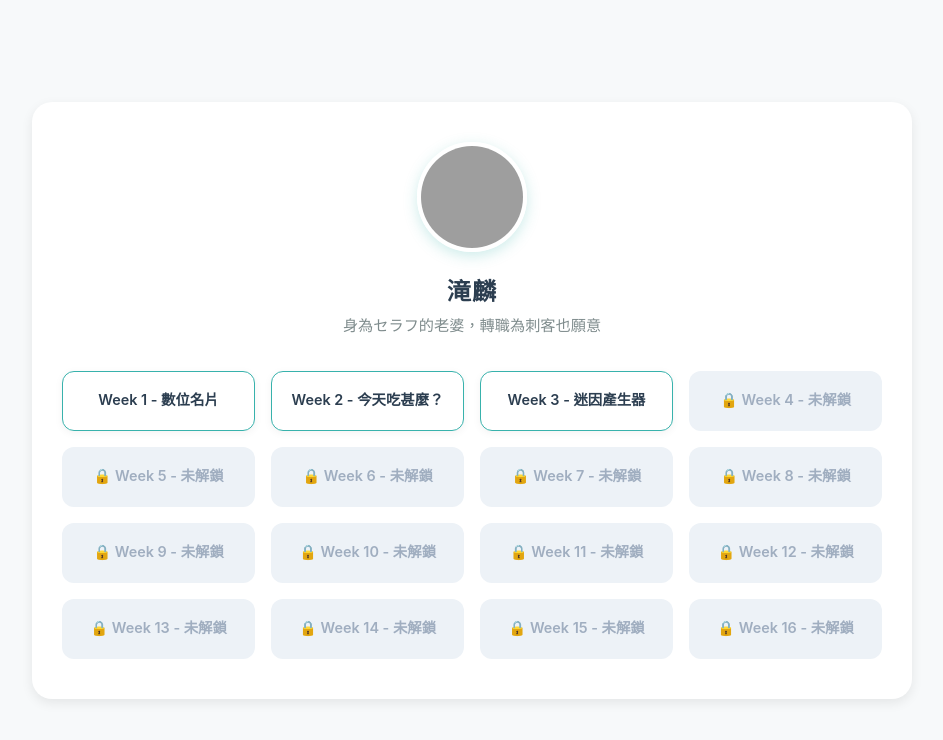
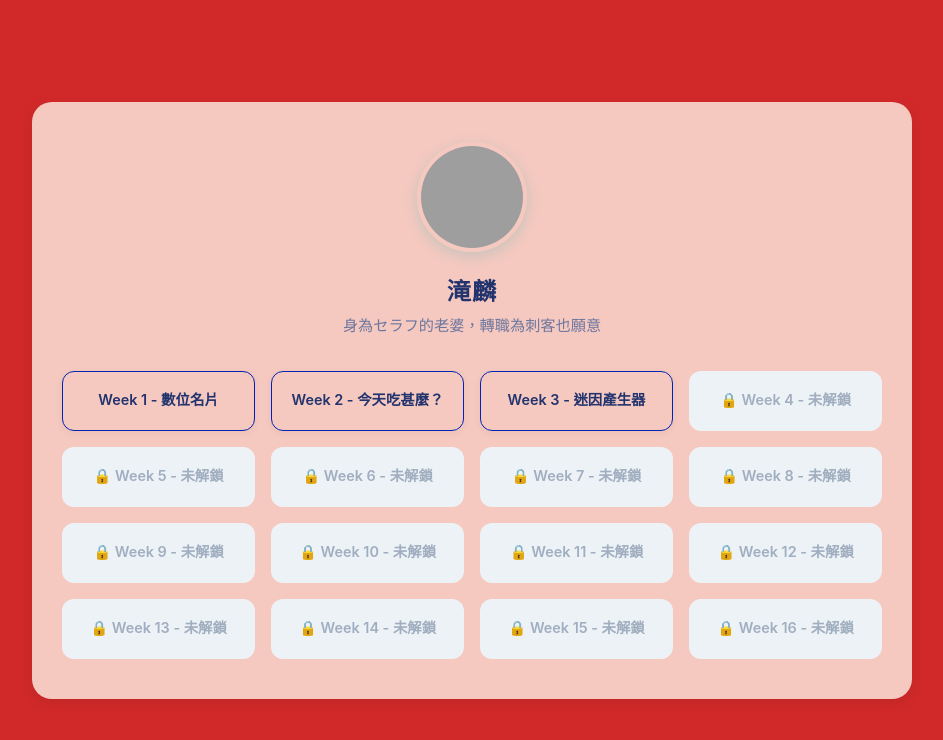
Before and after one commit to takitotkt0809-svg/-01, a plain HTML site: page index.html in a window 1280 px wide. Shown: the whole page, without its empty margins (168-1111 px from the left). Drawn offline with Linux system fonts and the light colour scheme; grey boxes are pictures that could not be loaded.

Commit message:
Update color variables in index.html

```diff
--- a/index.html
+++ b/index.html
@@ -7,13 +7,13 @@
     <style>
         /* 基礎全域設定 */
         :root {
-            --bg-color: #f7f9fa;
-            --card-bg: #ffffff;
-            --text-main: #2c3e50;
-            --text-sub: #7f8c8d;
-            --teal-accent: #38b2ac;       /* 湖水藍 主色 */
-            --teal-hover: #319795;        /* 湖水藍 深色 Hover */
-            --teal-light: #e6fffa;        /* 湖水藍 淡色背景 */
+            --bg-color: #D12929;
+            --card-bg: #F5C9C0;
+            --text-main: #22336E;
+            --text-sub: #6C769F;
+            --teal-accent: #0024B1;       /* 湖水藍 主色 */
+            --teal-hover: #862C48;        /* 湖水藍 深色 Hover */
+            --teal-light: #F7EBDD;        /* 湖水藍 淡色背景 */
             --locked-bg: #edf2f7;
             --locked-text: #a0aec0;
             --shadow-sm: 0 2px 8px rgba(0, 0, 0, 0.05);
```
